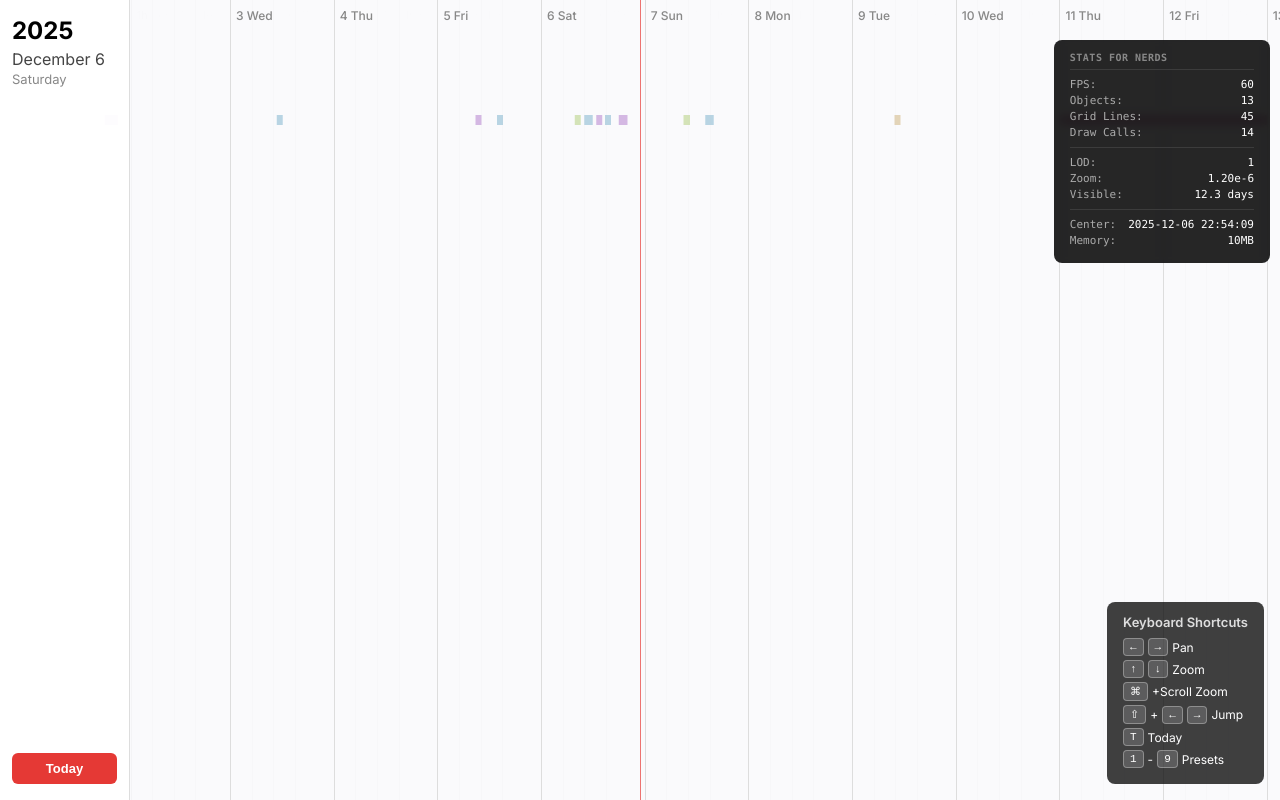
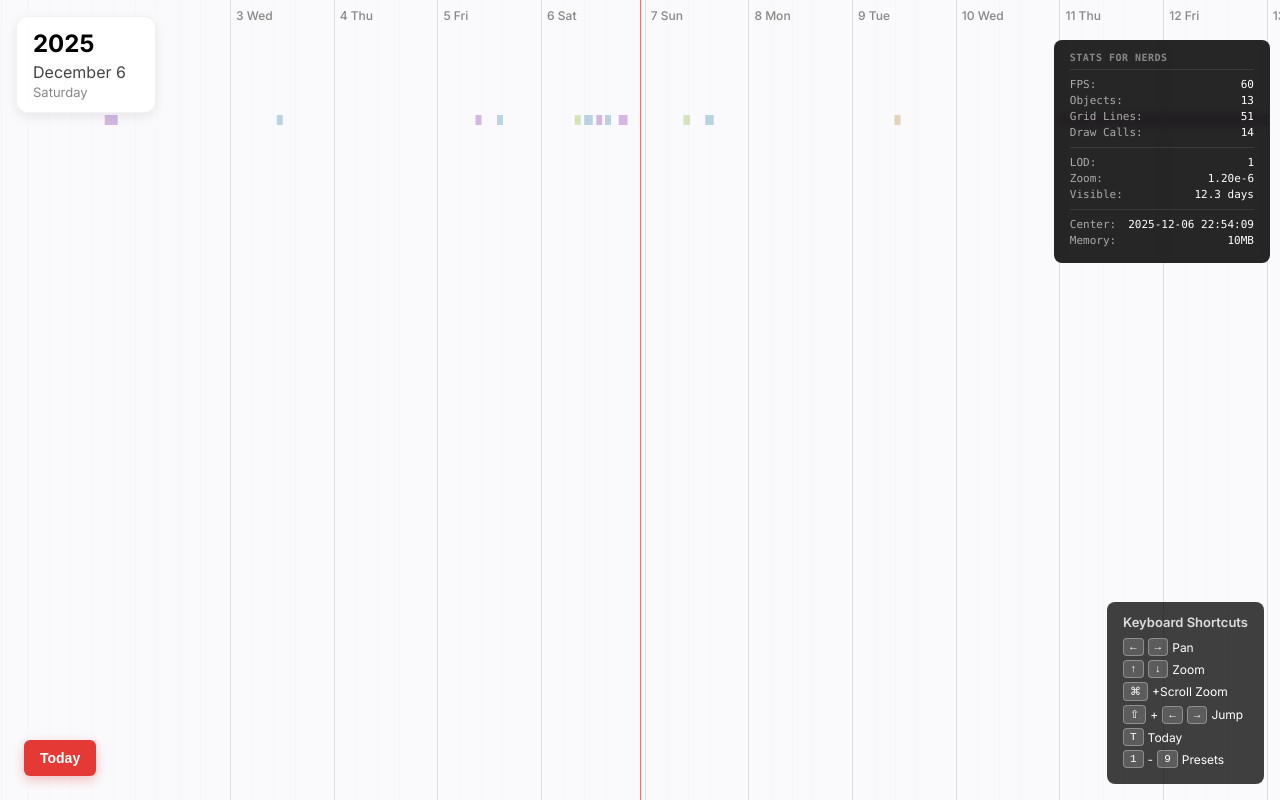
Before and after one commit to Geddart/LinearCalendar, a SvelteKit app: page / in a window 1280 px wide. Built offline with nearby package versions, Linux system fonts and the light colour scheme.

Commit message:
Update Calendar component

```diff
--- a/src/components/Calendar.svelte
+++ b/src/components/Calendar.svelte
@@ -51,6 +51,9 @@
 	// Mobile detection
 	let isMobile = false;
 
+	// DEBUG: Track last centerTime to only log when panning
+	let debugLastCenterTime = 0;
+
 	function showToast(message: string) {
 		// Increment key to force Svelte to re-create the element (restarts animation)
 		toastKey++;
@@ -64,6 +67,7 @@
 
 	// Time grid state - extended for smooth LOD transitions
 	let gridLines: {
+		key: string; // Unique identifier for stable rendering
 		x: number;
 		label: string;
 		isMajor: boolean;
@@ -72,6 +76,7 @@
 		isSubUnit: boolean; // Is this a sub-unit indicator?
 		fontWeight: number; // Variable font weight (400-700) for smooth transitions
 		fontSize: number; // Font size in pixels (11-13) for smooth transitions
+		labelOpacity?: number; // Optional label-specific opacity for hour labels
 	}[] = [];
 	let contextLabels = { year: "", month: "", dayNum: "", weekday: "" };
 	let showMonth = false;
@@ -527,16 +532,8 @@
 							label = `${currentDate.getDate()} ${weekdayShort}`;
 							break;
 						case "hour":
-							// Hour labels - only show if spacing is sufficient
-							// This prevents the overlapping text mess when zoomed out
-							const pixelSpacingPerHour = HOUR_MS * pixelsPerMs;
-							const HOUR_LABEL_MIN_SPACING = 45; // px - below this, no labels
-							const HOUR_LABEL_FULL_SPACING = 70; // px - above this, full opacity
-							if (pixelSpacingPerHour >= HOUR_LABEL_MIN_SPACING) {
+							// Always set label - opacity will control visibility
 							label = `${currentDate.getHours()}h`;
-							} else {
-								label = ""; // Hide label when too crowded
-							}
 							break;
 					}
 
@@ -598,32 +595,53 @@
 					// Font size: 11px to 13px based on importance
 					const fontSize = 11 + importance * 2;
 
-					// Calculate opacity - for hours, use spacing-based progressive opacity
+					// Calculate continuous opacity for hour labels
+					// Each hour has a "required spacing" inversely related to importance
+					// Opacity fades smoothly from 0 to 1 as spacing approaches required value
 					let lineOpacity = 1;
+					let labelOpacity = 1;
+
 					if (currentLOD.unit === "hour") {
 						const hourSpacing = HOUR_MS * pixelsPerMs;
-						const MIN_SPACING = 45;
-						const FULL_SPACING = 70;
-						// Fade in from MIN to FULL spacing
-						lineOpacity = Math.min(
+
+						// Required spacing based on hour importance
+						// 0, 12 need less space (appear first), regular hours need more
+						let requiredSpacing: number;
+						if (hour % 12 === 0) {
+							requiredSpacing = 10; // 0h and 12h
+						} else if (hour % 6 === 0) {
+							requiredSpacing = 25; // 6h and 18h
+						} else if (hour % 3 === 0) {
+							requiredSpacing = 35; // 3, 9, 15, 21
+						} else {
+							requiredSpacing = 45; // all other hours
+						}
+
+						// Calculate continuous opacity: 0 at requiredSpacing/2, 1 at requiredSpacing
+						// This creates a smooth fade-in as you zoom in
+						const fadeStart = requiredSpacing * 0.5;
+						const fadeEnd = requiredSpacing;
+						labelOpacity = Math.min(
 							1,
 							Math.max(
 								0,
-								(hourSpacing - MIN_SPACING) /
-									(FULL_SPACING - MIN_SPACING),
+								(hourSpacing - fadeStart) /
+									(fadeEnd - fadeStart),
 							),
 						);
 					}
 
 					newGridLines.push({
+						key: `lod-${currentDate.getTime()}`,
 						x: screenX,
-						label,
+						label: labelOpacity > 0.05 ? label : "", // Hide label if nearly invisible
 						isMajor: importance > 0.7, // Keep for color styling
 						opacity: lineOpacity,
 						lineHeight: 1,
 						isSubUnit: false,
 						fontWeight: finalWeight,
 						fontSize: Math.round(fontSize),
+						labelOpacity: labelOpacity, // New field for label-specific opacity
 					});
 				}
 
@@ -690,6 +708,7 @@
 
 						if (!hasDuplicate) {
 							newGridLines.push({
+								key: `month-${monthDate.getTime()}`,
 								x: screenX,
 								label:
 									monthDate.getMonth() === 0
@@ -781,6 +800,7 @@
 
 						if (!hasDuplicate) {
 							newGridLines.push({
+								key: `day-${dayDate.getTime()}`,
 								x: screenX,
 								label: dayLabel,
 								isMajor: true,
@@ -809,15 +829,17 @@
 
 		// Helper to add sub-unit indicators that fade in as you zoom
 		function addSubUnitLines() {
+			// Special handling for minutes - always call (uses its own spacing-based visibility)
+			// This must come before transitionProgress check because hour LOD has nextThreshold: Infinity
+			// which causes transitionProgress calculation to fail
+			if (currentLOD.subUnit === "minute") {
+				addProgressiveMinutes(1); // Full opacity - spacing controls visibility
+				return;
+			}
+
 			if (!currentLOD.subUnit || transitionProgress < 0.3) return;
 
 			const subOpacity = Math.min(1, (transitionProgress - 0.3) / 0.5); // Fade in from 30% to 80%
-
-			// Special handling for minutes - progressive disclosure
-			if (currentLOD.subUnit === "minute") {
-				addProgressiveMinutes(subOpacity);
-				return;
-			}
 
 			// Use calendar-based iteration for other sub-units
 			const startDate = new Date(startTime);
@@ -888,10 +910,7 @@
 				const screenX =
 					halfWidth + (currentTime - centerTime) * pixelsPerMs;
 
-				if (
-					screenX > (isMobile ? 0 : CONTEXT_COL_WIDTH) &&
-					screenX < width
-				) {
+				if (screenX > 0 && screenX < width) {
 					// Check if this sub-unit aligns with a parent boundary (should be skipped)
 					let isParentBoundary = false;
 					switch (currentLOD.subUnit) {
@@ -973,19 +992,66 @@
 								subLabel = `${currentDate.getDate()} ${dayWeekday}`;
 								break;
 							case "hour":
-								subLabel = `${currentDate.getHours()}h`;
-								break;
-						}
+								// Hour labels - continuous opacity based on spacing/importance
+								const subHourSpacing = HOUR_MS * pixelsPerMs;
+								const subHourValue = currentDate.getHours();
+
+								// Required spacing based on hour importance
+								let subRequiredSpacing: number;
+								if (subHourValue % 12 === 0) {
+									subRequiredSpacing = 10; // 0h and 12h
+								} else if (subHourValue % 6 === 0) {
+									subRequiredSpacing = 25; // 6h and 18h
+								} else if (subHourValue % 3 === 0) {
+									subRequiredSpacing = 35; // 3, 9, 15, 21
+								} else {
+									subRequiredSpacing = 45; // all other hours
+								}
+
+								// Calculate continuous label opacity
+								const subFadeStart = subRequiredSpacing * 0.5;
+								const subFadeEnd = subRequiredSpacing;
+								const subLabelOpacity = Math.min(
+									1,
+									Math.max(
+										0,
+										(subHourSpacing - subFadeStart) /
+											(subFadeEnd - subFadeStart),
+									),
+								);
+
+								// Always set label, but store opacity for use below
+								subLabel = `${subHourValue}h`;
+
+								// We need to pass this opacity - store temporarily
+								(currentDate as any)._labelOpacity =
+									subLabelOpacity;
+								break;
+						}
+
+						// Get the label opacity if it was set for hours
+						const hourLabelOpacity = (currentDate as any)
+							._labelOpacity;
+						delete (currentDate as any)._labelOpacity;
 
 						newGridLines.push({
+							key: `sub-${currentTime}`,
 							x: screenX,
-							label: subLabel,
+							label:
+								hourLabelOpacity !== undefined &&
+								hourLabelOpacity < 0.05
+									? ""
+									: subLabel,
 							isMajor: false,
 							opacity: finalOpacity,
 							lineHeight: 1,
 							isSubUnit: true,
 							fontWeight: 400 + Math.round(finalOpacity * 150),
 							fontSize: 11,
+							labelOpacity:
+								hourLabelOpacity !== undefined
+									? hourLabelOpacity * finalOpacity
+									: finalOpacity,
 						});
 					}
 				}
@@ -1019,8 +1085,14 @@
 			}
 		}
 
-		// Progressive minute disclosure: :30 → :15/:45 → :10/:20/:40/:50 → :05s → all
+		// Continuous minute visibility based on spacing and importance
 		function addProgressiveMinutes(baseOpacity: number) {
+			const MINUTE_MS = 60000;
+			const minuteSpacing = MINUTE_MS * pixelsPerMs;
+
+			// If spacing is too small for any minutes, skip entirely
+			if (minuteSpacing < 3) return;
+
 			const startDate = new Date(startTime);
 			// Start at the beginning of the hour
 			let hourDate = new Date(
@@ -1031,37 +1103,9 @@
 				0,
 			);
 
-			// Define progressive minute tiers with their appearance thresholds
-			// Each tier fades in at a different transitionProgress level
-			const minuteTiers = [
-				{ minutes: [30], threshold: 0.3 }, // :30 appears first
-				{ minutes: [15, 45], threshold: 0.5 }, // :15, :45 appear next
-				{ minutes: [10, 20, 40, 50], threshold: 0.7 }, // 10-minute intervals
-				{ minutes: [5, 25, 35, 55], threshold: 0.85 }, // 5-minute intervals
-				{
-					minutes: [
-						1, 2, 3, 4, 6, 7, 8, 9, 11, 12, 13, 14, 16, 17, 18, 19,
-						21, 22, 23, 24, 26, 27, 28, 29, 31, 32, 33, 34, 36, 37,
-						38, 39, 41, 42, 43, 44, 46, 47, 48, 49, 51, 52, 53, 54,
-						56, 57, 58, 59,
-					],
-					threshold: 0.95,
-				}, // Individual minutes
-			];
-
 			while (hourDate.getTime() < endTime) {
-				for (const tier of minuteTiers) {
-					// Skip tier if transition hasn't reached its threshold
-					if (transitionProgress < tier.threshold) continue;
-
-					// Calculate tier-specific opacity (fade in from threshold to threshold + 0.15)
-					const tierProgress = Math.min(
-						1,
-						(transitionProgress - tier.threshold) / 0.15,
-					);
-					const tierOpacity = baseOpacity * tierProgress;
-
-					for (const minute of tier.minutes) {
+				// Iterate through all 60 minutes
+				for (let minute = 1; minute < 60; minute++) {
 					const minuteDate = new Date(hourDate.getTime());
 					minuteDate.setMinutes(minute);
 
@@ -1070,30 +1114,55 @@
 						continue;
 
 					const screenX =
-							halfWidth +
-							(currentTime - centerTime) * pixelsPerMs;
-
+						halfWidth + (currentTime - centerTime) * pixelsPerMs;
+
+					if (screenX > 0 && screenX < width) {
+						// Calculate required spacing based on minute importance
+						// :30 appears first, then :15/:45, then :10 marks, then :05, then all
+						let requiredSpacing: number;
+						if (minute === 30) {
+							requiredSpacing = 5; // :30 needs least space - appears very early
+						} else if (minute === 15 || minute === 45) {
+							requiredSpacing = 10; // :15, :45
+						} else if (minute % 10 === 0) {
+							requiredSpacing = 18; // :10, :20, :40, :50
+						} else if (minute % 5 === 0) {
+							requiredSpacing = 25; // :05, :25, :35, :55
+						} else {
+							requiredSpacing = 35; // all other minutes
+						}
+
+						// Calculate continuous opacity based on spacing
+						const fadeStart = requiredSpacing * 0.5;
+						const fadeEnd = requiredSpacing;
+						let minuteOpacity = Math.min(
+							1,
+							Math.max(
+								0,
+								(minuteSpacing - fadeStart) /
+									(fadeEnd - fadeStart),
+							),
+						);
+
+						// Also factor in base opacity (from sub-unit fade)
+						minuteOpacity *= baseOpacity;
+
+						// Use spacing-based opacity directly (no proximity fade - it causes flicker when panning)
+						const finalOpacity = minuteOpacity;
+
+						// DEBUG: Log :15 visibility to trace flickering (only when panning)
 						if (
-							screenX > (isMobile ? 0 : CONTEXT_COL_WIDTH) &&
-							screenX < width
+							(minute === 15 || minute === 45) &&
+							centerTime !== debugLastCenterTime
 						) {
-							// Calculate proximity-based fade
-							const fadeDistance = 40;
-							let proximityFactor = 1.0;
-							for (const line of newGridLines) {
-								const dist = Math.abs(line.x - screenX);
-								if (dist < fadeDistance) {
-									proximityFactor = Math.min(
-										proximityFactor,
-										dist / fadeDistance,
-									);
-								}
-							}
-
-							const finalOpacity = tierOpacity * proximityFactor;
+							console.log(
+								`Minute :${minute} - spacing: ${minuteSpacing.toFixed(2)}px, required: ${requiredSpacing}px, fadeStart: ${fadeStart.toFixed(1)}px, opacity: ${finalOpacity.toFixed(3)}, visible: ${finalOpacity > 0.05}`,
+							);
+						}
 
 						if (finalOpacity > 0.05) {
 							newGridLines.push({
+								key: `min-${currentTime}`,
 								x: screenX,
 								label: `:${minute.toString().padStart(2, "0")}`,
 								isMajor: false,
@@ -1103,8 +1172,8 @@
 								fontWeight:
 									400 + Math.round(finalOpacity * 150),
 								fontSize: 10,
+								labelOpacity: finalOpacity,
 							});
-							}
 						}
 					}
 				}
@@ -1118,6 +1187,9 @@
 		addSubUnitLines();
 
 		gridLines = newGridLines;
+
+		// DEBUG: Update last center time to throttle logging
+		debugLastCenterTime = centerTime;
 	}
 
 	function getVisibleEvents(): RenderableEvent[] {
@@ -1157,8 +1229,8 @@
 		});
 	}
 
-	// Reactive layout offset
-	$: contextOffset = isMobile ? 0 : CONTEXT_COL_WIDTH;
+	// Reactive layout offset - always 0 since context column is now a floating card
+	$: contextOffset = 0;
 
 	function getImportanceThreshold(lodLevel: number): number {
 		return Math.pow(lodLevel / 10, 2);
@@ -1170,7 +1242,7 @@
 
 	<!-- Grid lines (HTML overlay) with smooth LOD transitions -->
 	<div class="grid-overlay" style="left: {contextOffset}px;">
-		{#each gridLines as line}
+		{#each gridLines as line (line.key)}
 			<div
 				class="grid-line"
 				class:major={line.isMajor}
@@ -1184,7 +1256,8 @@
 					<span
 						class="grid-label"
 						class:major={line.isMajor}
-						style="opacity: {line.opacity}; font-weight: {line.fontWeight}; font-size: {line.fontSize}px;"
+						style="opacity: {line.labelOpacity ??
+							line.opacity}; font-weight: {line.fontWeight}; font-size: {line.fontSize}px;"
 						>{line.label}</span
 					>
 				{/if}
@@ -1370,12 +1443,17 @@
 
 	.context-column {
 		position: absolute;
-		top: 0;
-		left: 0;
-		bottom: 0;
+		top: 16px;
+		left: 16px;
+		bottom: auto;
+		right: auto;
+		width: auto !important; /* Override inline width */
+		min-width: 140px;
 		background: rgba(255, 255, 255, 0.95);
-		border-right: 1px solid #ddd;
-		padding: 16px 12px;
+		border: 1px solid rgba(0, 0, 0, 0.05);
+		border-radius: 12px;
+		padding: 12px 16px;
+		box-shadow: 0 4px 12px rgba(0, 0, 0, 0.08);
 		z-index: 10;
 	}
 
@@ -1463,21 +1541,25 @@
 		z-index: 5;
 	}
 
-	/* Today button */
+	/* Today button - fixed position like mobile */
 	.today-button {
-		position: absolute;
-		bottom: 16px;
-		left: 12px;
-		right: 12px;
-		padding: 8px 12px;
+		position: fixed;
+		bottom: 24px;
+		left: 24px;
+		right: auto;
+		width: auto;
+		padding: 10px 16px;
 		background: #e53935;
 		color: white;
 		border: none;
 		border-radius: 6px;
-		font-size: 13px;
+		font-size: 14px;
 		font-weight: 600;
 		cursor: pointer;
 		transition: background 0.2s;
+		z-index: 100;
+		box-shadow: 0 4px 12px rgba(229, 57, 53, 0.3);
+		pointer-events: auto;
 	}
 
 	.today-button:hover {
@@ -1598,20 +1680,9 @@
 			display: none;
 		}
 
-		/* Transform context column into a floating card */
+		/* Mobile adjustments for floating card */
 		.context-column {
-			top: 16px;
-			left: 16px;
-			bottom: auto;
-			right: auto;
-			width: auto !important; /* Override inline width */
-			min-width: 140px;
-			background: rgba(255, 255, 255, 0.95);
-			border: 1px solid rgba(0, 0, 0, 0.05); /* Subtle border instead of right border */
-			border-radius: 12px;
-			padding: 12px 16px;
-			box-shadow: 0 4px 12px rgba(0, 0, 0, 0.08); /* Float effect */
-			pointer-events: none; /* Let clicks pass through empty areas */
+			pointer-events: none; /* Let clicks pass through empty areas on mobile */
 		}
 
 		/* Re-enable pointer events for content */
@@ -1620,25 +1691,11 @@
 		}
 
 		.context-year {
-			font-size: 20px; /* Slightly smaller */
+			font-size: 20px; /* Slightly smaller on mobile */
 			margin-bottom: 2px;
 		}
 
 		.context-month {
-			font-size: 14px;
-		}
-
-		/* Reposition Today button to bottom-left fixed position */
-		.today-button {
-			position: fixed;
-			bottom: 24px;
-			left: 24px;
-			right: auto;
-			top: auto;
-			width: auto;
-			z-index: 100;
-			box-shadow: 0 4px 12px rgba(229, 57, 53, 0.3); /* Red glow match */
-			padding: 10px 16px;
 			font-size: 14px;
 		}
 
```
Lines whose indentation alone changed are shown as unchanged.
